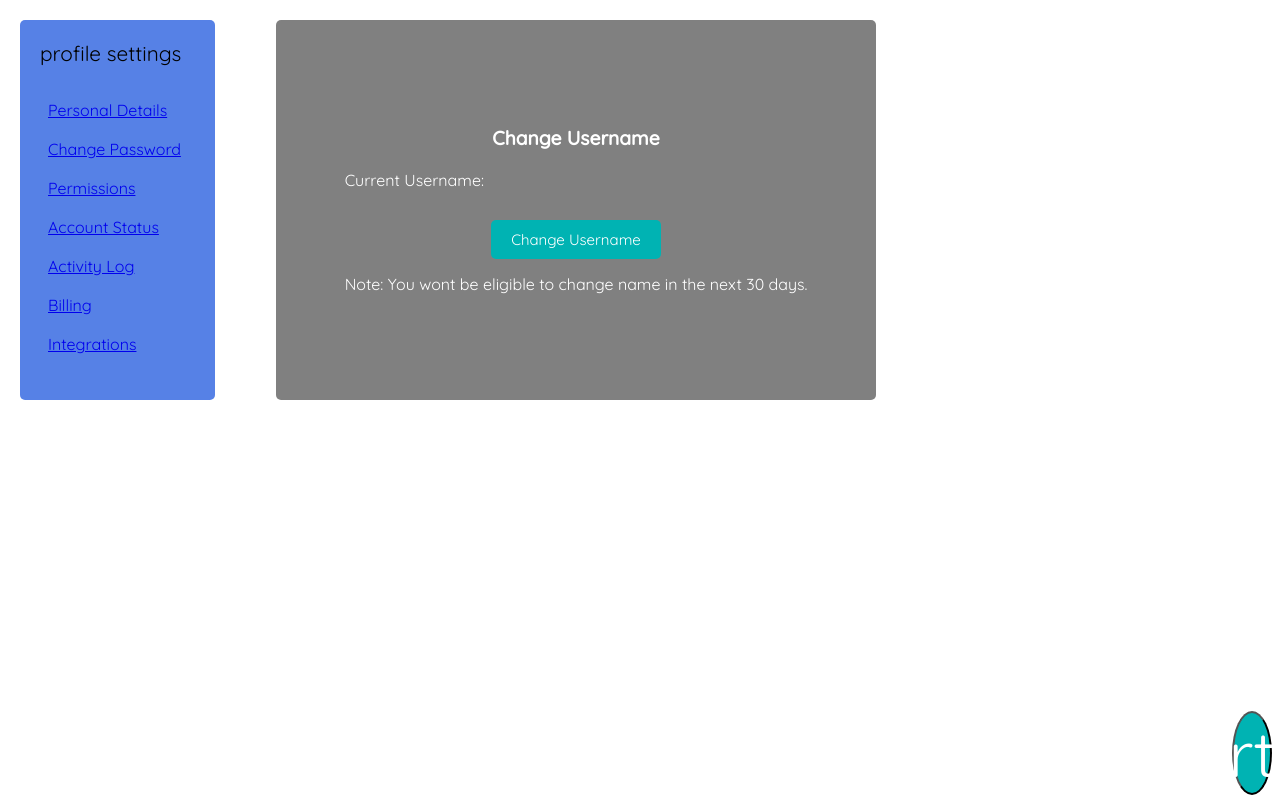
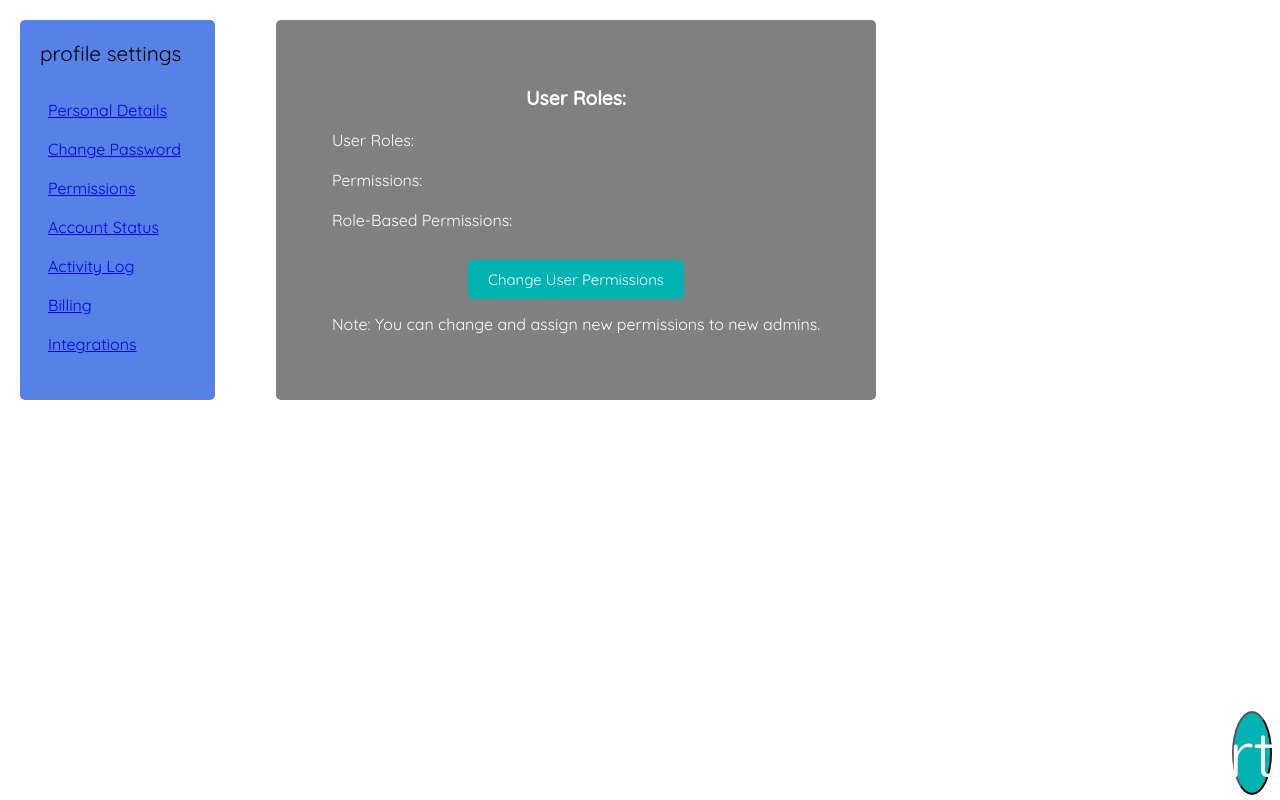
Before and after one commit to DC-21/React-Admin-Dashboard, a React (Vite) app: page /permissions in a window 1280 px wide. Built offline with nearby package versions, Linux system fonts and the light colour scheme.

Commit message:
first commit

```diff
--- a/src/pages/Permissions.jsx
+++ b/src/pages/Permissions.jsx
@@ -4,17 +4,25 @@ const Permissions = () => {
 
   return (
     <div className="username">
-        <span>Change Username</span>
+        <span>User Roles:</span>
       <div className="user">
         <div className="name">
-          <p>Current Username:</p>
+          <p>User Roles:</p>
+          <span></span>
+        </div>
+        <div className="name">
+          <p>Permissions:</p>
+          <span></span>
+        </div>
+        <div className="name">
+          <p>Role-Based Permissions:</p>
           <span></span>
         </div>
         <div className="btn">
           <button>
-            Change Username
+            Change User Permissions
           </button>
-          <p>Note: You wont be eligible to change name in the next 30 days.</p>
+          <p>Note: You can change and assign new permissions to new admins.</p>
         </div>
       </div>
     </div>
```
